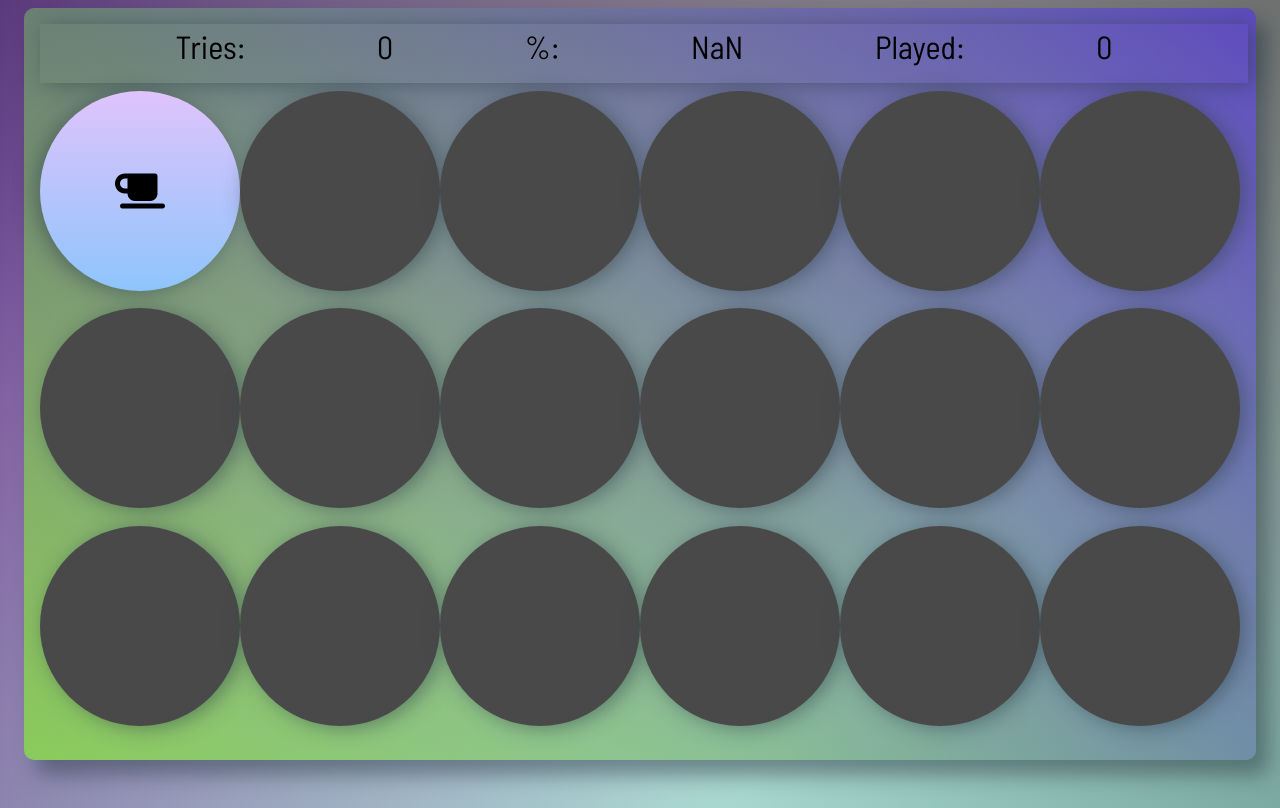
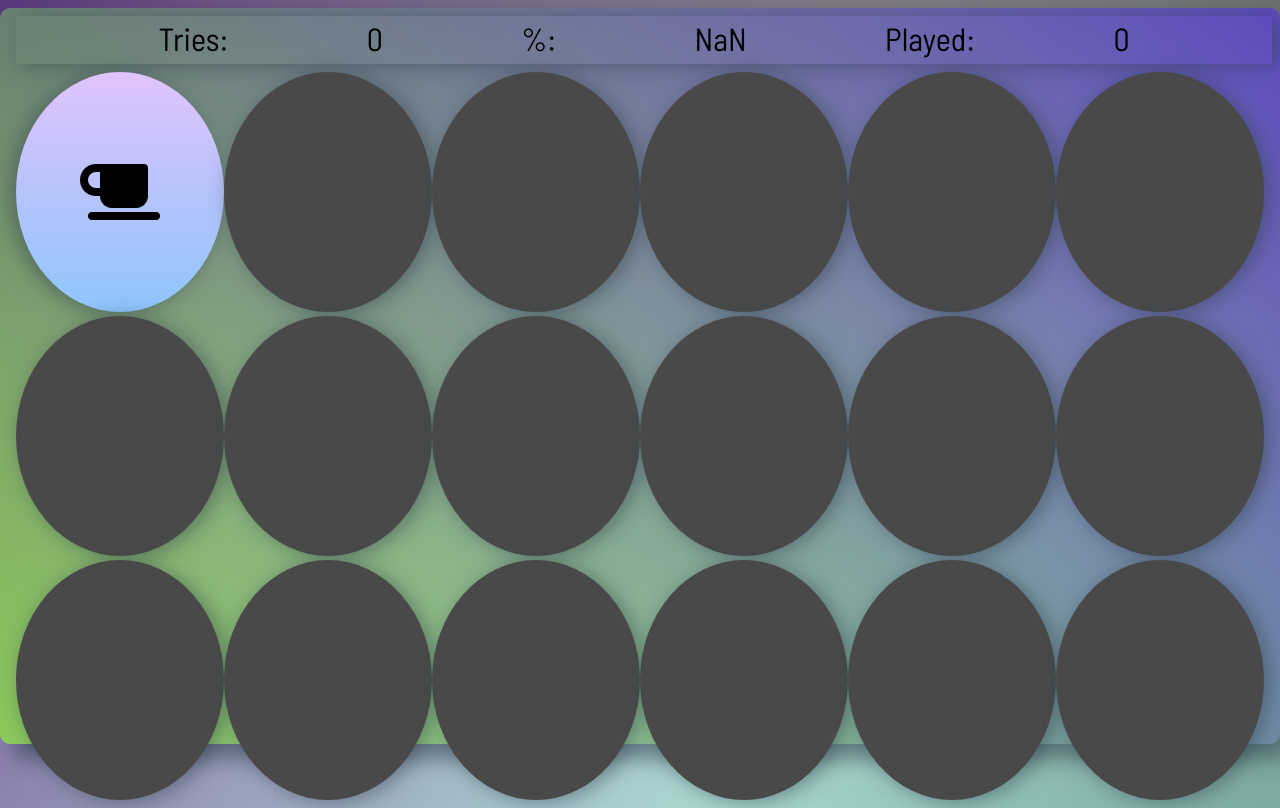
Before and after one commit to jackmchou/codematch, a plain HTML site: page index.html in a window 1280 px wide. Both pictures are taken after a click on the element 140 px from the left and 190 px from the top of the page. Drawn offline with Linux system fonts and the light colour scheme.

Commit message:
Added styling changes to desktop version view

```diff
--- a/style.css
+++ b/style.css
@@ -28,6 +28,7 @@ body {
 
 header {
   min-width: 100%;
+  height: 2.5rem;
   margin-bottom: 0.5rem;
   padding: 0.25rem;
   font-size: 2rem;
@@ -38,8 +39,8 @@ header {
 
 .container {
   height: 90vh;
-  max-width: 1200px;
-  padding: 1rem;
+  max-width: 90rem;
+  padding: 0.5rem 1rem;
   margin: 0 auto;
   background: linear-gradient(227deg, rgba(80, 42, 250, 0.555) 0%, rgba(137, 255, 28, 0.575) 100%);
   border-radius: 10px;
@@ -51,7 +52,7 @@ header {
 
 .card, .match {
   flex-basis: calc(100% / 6);
-  height: 200px;
+  height: 15rem;
   margin: 0 0 0.25rem 0;
   background: rgb(73, 73, 73);
   font-size: 0;
@@ -77,14 +78,14 @@ header {
   background-position: center;
   background-attachment: fixed;
   background-repeat: no-repeat;
-  font-size: 2.5rem;
+  font-size: 5rem;
   transform: rotateY(180deg);
  }
 
 .card.flip {
   background-color: #8EC5FC;
   background-image: linear-gradient(0deg, #8EC5FC 0%, #E0C3FC 100%);
-  font-size: 2.5rem;
+  font-size: 4rem;
   cursor: default;
   transform: rotateY(180deg);
   transition: 0.25s ease;
```
